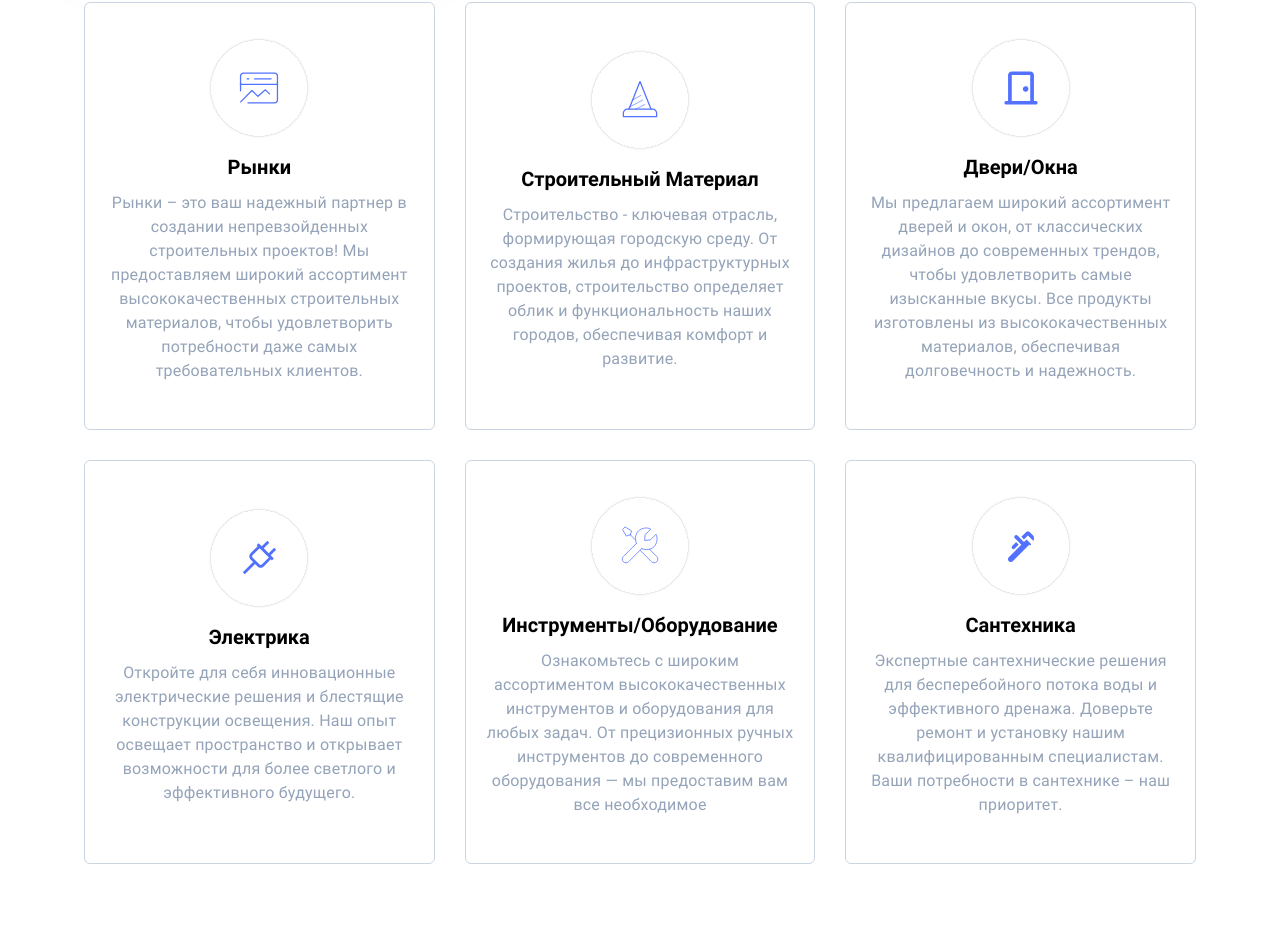
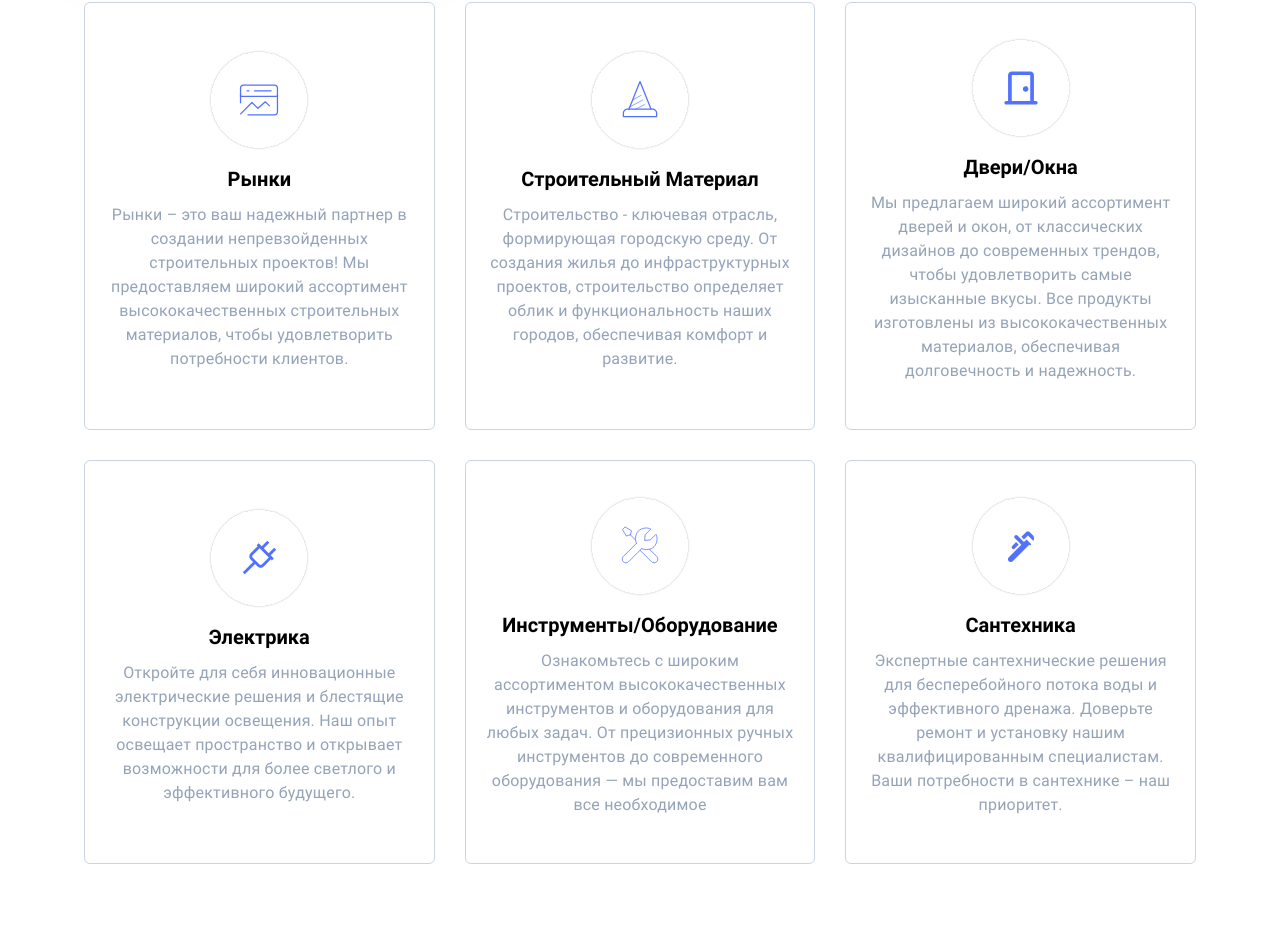
Before and after one commit to shahzaib65/sokhtamon-frontend, a React (Create React App) app: page /about in a window 1280 px wide. Shown: the part 1093-2045 px from the top of the page. Built offline with nearby package versions, Linux system fonts and the light colour scheme.

Commit message:
Edited the about us

```diff
--- a/src/AboutUs/index.js
+++ b/src/AboutUs/index.js
@@ -41,7 +41,7 @@ const AboutUs = () => {
       "id": "1",
       "title": "Рынки",
       "image": market,
-      "description": "Рынки – это ваш надежный партнер в создании непревзойденных строительных проектов! Мы предоставляем широкий ассортимент высококачественных строительных материалов, чтобы удовлетворить потребности даже самых требовательных клиентов."
+      "description": "Рынки – это ваш надежный партнер в создании непревзойденных строительных проектов! Мы предоставляем широкий ассортимент высококачественных строительных материалов, чтобы удовлетворить потребности клиентов."
     },
     {
       "id": "2",
```
